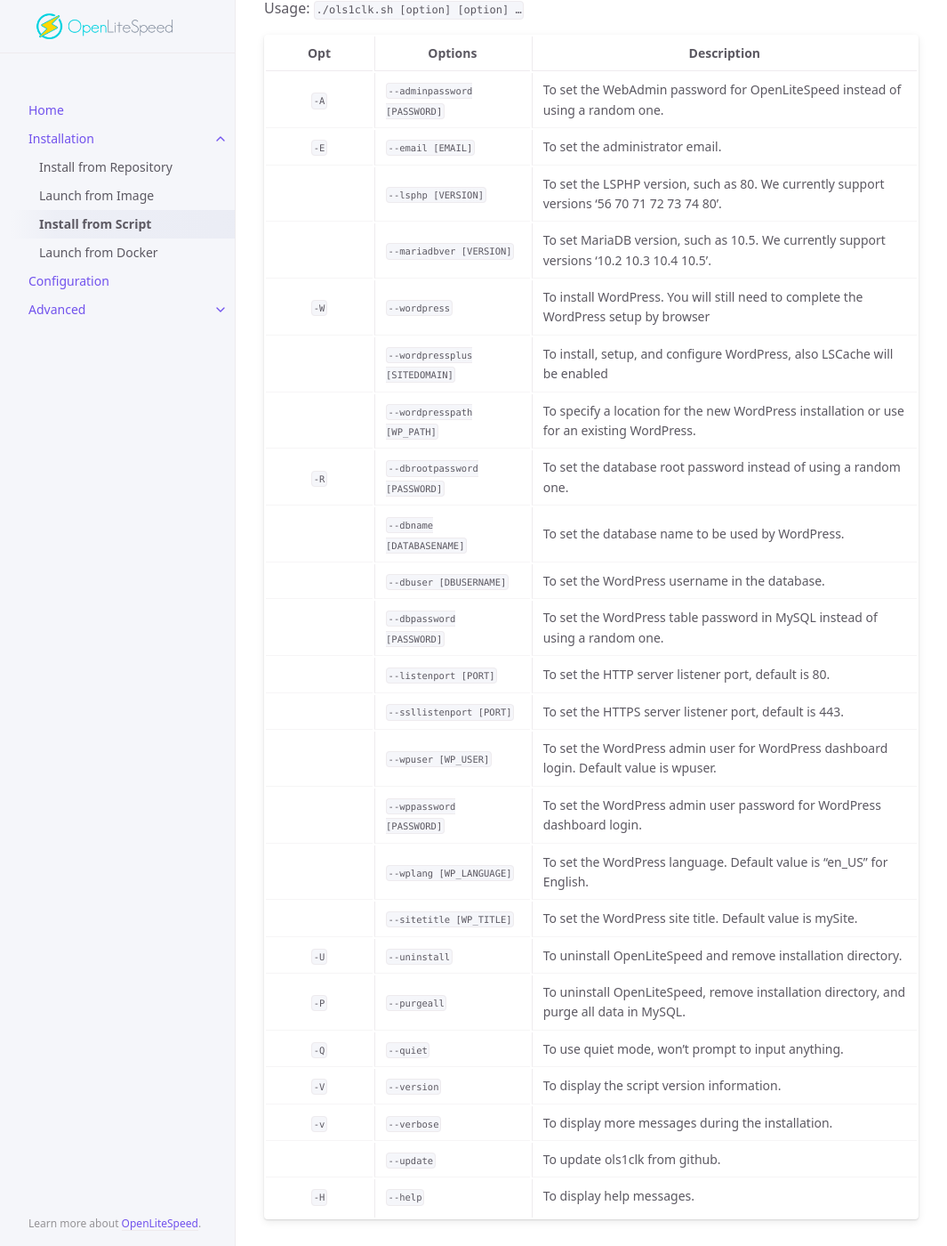
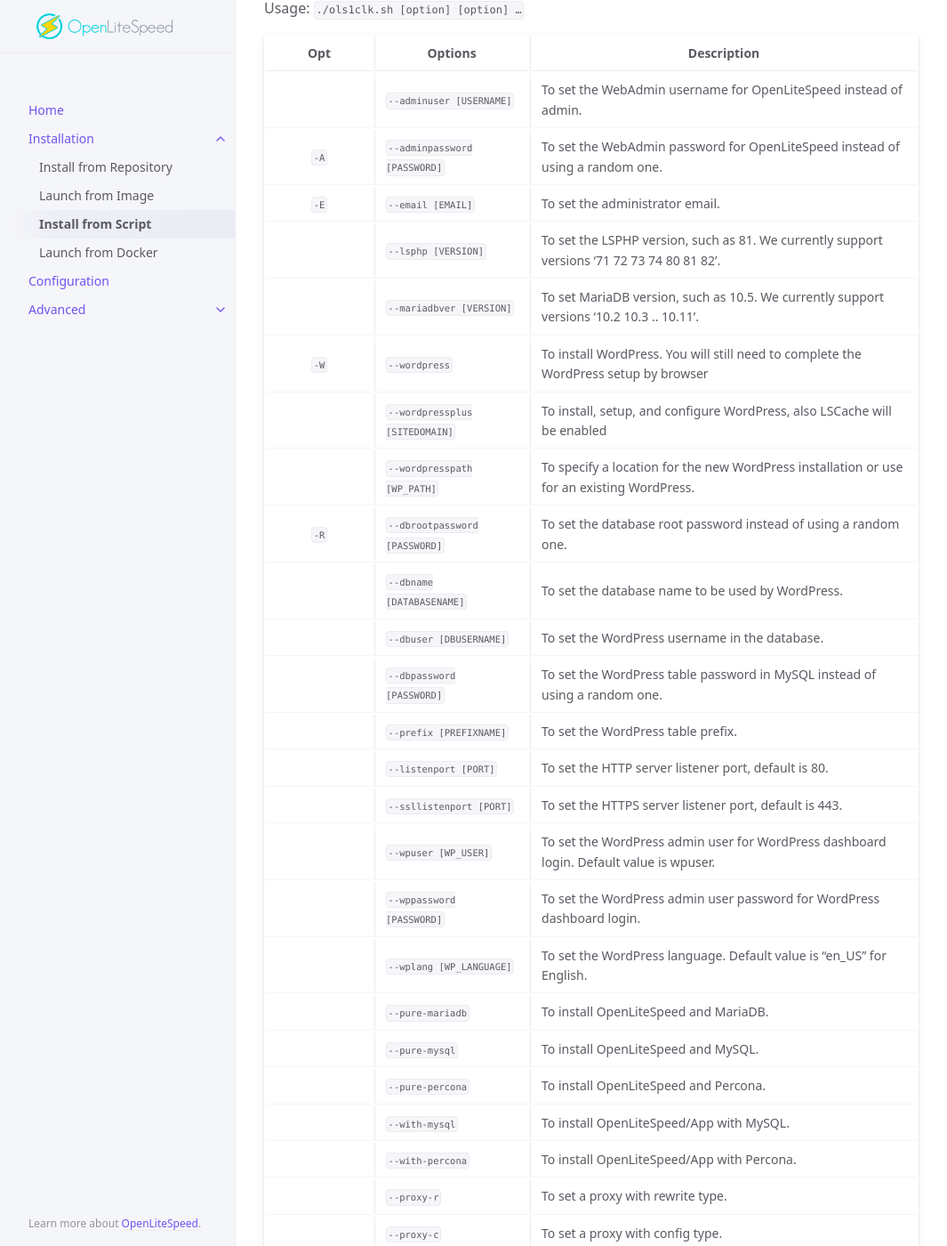
Before and after one commit to litespeedtech/openlitespeed-doc, a Jekyll site: the page built from docs/installation/installation-script.md, in a window 1280 px wide and 1400 px high, scrolled down 479 px. Shown: the whole window at 89% size, without its empty margins (107-1172 px from the left). Built offline with Jekyll 4.4.1, drawn with Linux system fonts in a browser that asks for light colours; some of the changed text lies outside the part shown.

```diff
--- a/docs/installation/installation-script.md
+++ b/docs/installation/installation-script.md
@@ -28,10 +28,11 @@ Usage: `./ols1clk.sh [option] [option] …`
 
 | Opt  | Options                        | Description                                                                                 |
 | :--: | ------------------------------ | ------------------------------------------------------------------------------------------- |
+|      | `--adminuser [USERNAME]`       | To set the WebAdmin username for OpenLiteSpeed instead of admin.                            |
 | `-A` | `--adminpassword [PASSWORD]`   | To set the WebAdmin password for OpenLiteSpeed instead of using a random one.               |
 | `-E` | `--email [EMAIL]`              | To set the administrator email.                                                             |
-|      | `--lsphp [VERSION]`            | To set the LSPHP version, such as 80. We currently support versions '56 70 71 72 73 74 80'. |
-|      | `--mariadbver [VERSION]`       | To set MariaDB version, such as 10.5. We currently support versions '10.2 10.3 10.4 10.5'.  |
+|      | `--lsphp [VERSION]`            | To set the LSPHP version, such as 81. We currently support versions '71 72 73 74 80 81 82'. |
+|      | `--mariadbver [VERSION]`       | To set MariaDB version, such as 10.5. We currently support versions '10.2 10.3 .. 10.11'.  |
 | `-W` | `--wordpress`                  | To install WordPress. You will still need to complete the WordPress setup by browser        |
 |      | `--wordpressplus [SITEDOMAIN]` | To install, setup, and configure WordPress, also LSCache will be enabled                    |
 |      | `--wordpresspath [WP_PATH]`    | To specify a location for the new WordPress installation or use for an existing WordPress.  |
@@ -39,12 +40,19 @@ Usage: `./ols1clk.sh [option] [option] …`
 |      | `--dbname [DATABASENAME]`      | To set the database name to be used by WordPress.                                           |
 |      | `--dbuser [DBUSERNAME]`        | To set the WordPress username in the database.                                              |
 |      | `--dbpassword [PASSWORD]`      | To set the WordPress table password in MySQL instead of using a random one.                 |
+|      | `--prefix [PREFIXNAME]`        | 	To set the WordPress table prefix.                                                        |
 |      | `--listenport [PORT]`          | To set the HTTP server listener port, default is 80.                                        |
 |      | `--ssllistenport [PORT]`       | To set the HTTPS server listener port, default is 443.                                      |
 |      | `--wpuser [WP_USER]`           | To set the WordPress admin user for WordPress dashboard login. Default value is wpuser.     |
 |      | `--wppassword [PASSWORD]`      | To set the WordPress admin user password for WordPress dashboard login.                     |
 |      | `--wplang [WP_LANGUAGE]`       | To set the WordPress language. Default value is "en\_US" for English.                       |
-|      | `--sitetitle [WP_TITLE]`       | To set the WordPress site title. Default value is mySite.                                   |
+|      | `--pure-mariadb`               | To install OpenLiteSpeed and MariaDB.                                                       |
+|      | `--pure-mysql`                 |To install OpenLiteSpeed and MySQL.                                                          |
+|      | `--pure-percona`               | To install OpenLiteSpeed and Percona.                                                       |
+|      | `--with-mysql`                 | To install OpenLiteSpeed/App with MySQL.                                                    |
+|      | `--with-percona`               | To install OpenLiteSpeed/App with Percona.                                                  |
+|      | `--proxy-r`                    | To set a proxy with rewrite type.                                                           |
+|      | `--proxy-c`                    | To set a proxy with config type.                                                            |
 | `-U` | `--uninstall`                  | To uninstall OpenLiteSpeed and remove installation directory.                               |
 | `-P` | `--purgeall`                   | To uninstall OpenLiteSpeed, remove installation directory, and purge all data in MySQL.     |
 | `-Q` | `--quiet`                      | To use quiet mode, won't prompt to input anything.                                          |
@@ -58,7 +66,7 @@ Usage: `./ols1clk.sh [option] [option] …`
 | Examples                             | Description                                                                         |
 | ------------------------------------ | ----------------------------------------------------------------------------------- |
 | `./ols1clk.sh`                       | To install OpenLiteSpeed with a random WebAdmin password.                           |
-| `./ols1clk.sh --lsphp 80`            | To install OpenLiteSpeed with lsphp80.                                              |
+| `./ols1clk.sh --lsphp 81`            | To install OpenLiteSpeed with lsphp81.                                              |
 | `./ols1clk.sh -A 123456 -e a@cc.com` | To install OpenLiteSpeed with WebAdmin password "123456" and email <a@cc.com>.      |
 | `./ols1clk.sh -R 123456 -W`          | To install OpenLiteSpeed with WordPress and MySQL root password "123456".           |
 | `./ols1clk.sh --wordpressplus a.com` | To install OpenLiteSpeed with a fully configured WordPress installation at "a.com". |
```
Also changed, not shown: docs/installation/installation-repo.md (+11 -4 lines).
